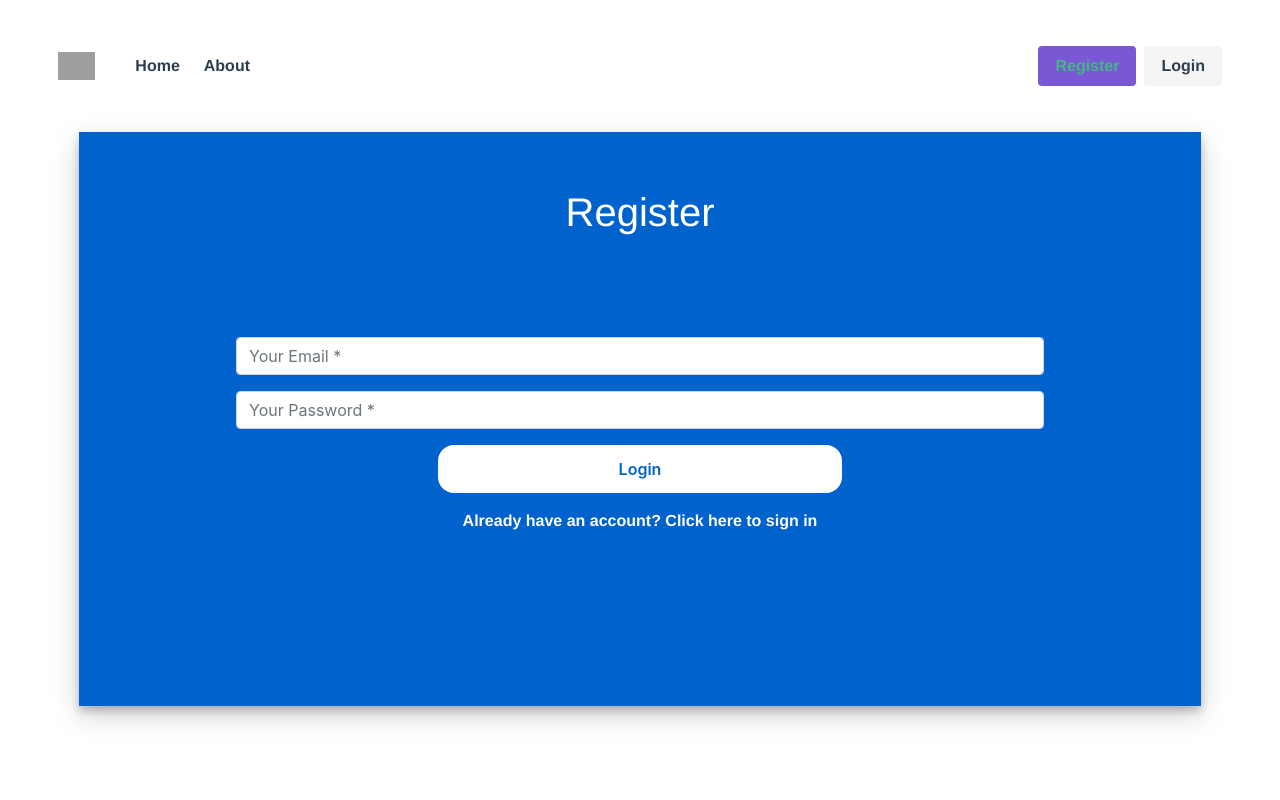
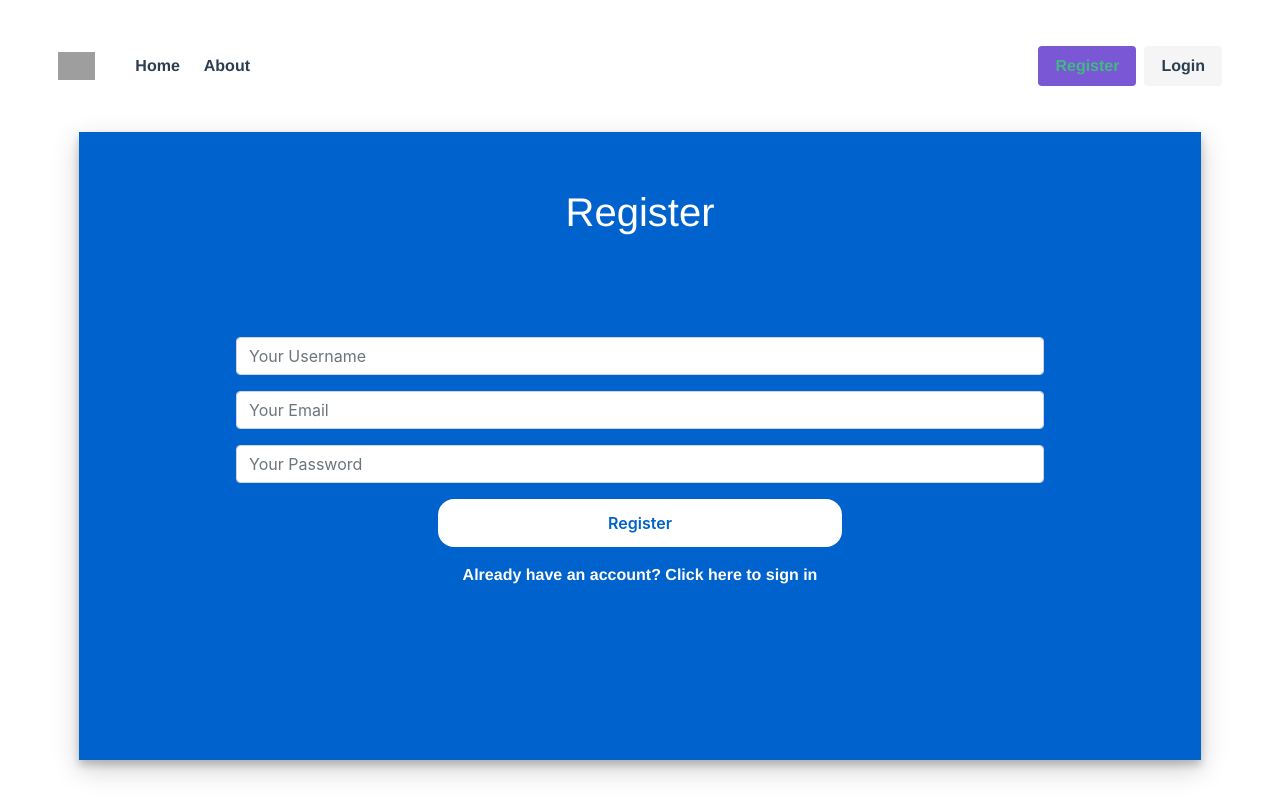
Before and after one commit to beta-fox-mcc-02/ecommerce-admin, a Vue app: page /register in a window 1280 px wide. Built offline with nearby package versions, Linux system fonts and the light colour scheme; grey boxes are pictures that could not be loaded.

Commit message:
added register and login

```diff
--- a/src/views/Home.vue
+++ b/src/views/Home.vue
@@ -18,6 +18,6 @@ export default {
 <style scoped>
 div {
   background-image: url('https://i.pinimg.com/originals/eb/09/85/eb098576a0c618c99ee86406a8815c64.png');
-  background-size: contain
+  background-size: cover
 }
 </style>
--- a/src/views/Login.vue
+++ b/src/views/Login.vue
@@ -2,12 +2,12 @@
     <div class="container login-container">
                 <div class="col-md login-form-1">
                     <h3>Login</h3>
-                    <form>
+                    <form @submit.prevent="login">
                         <div class="form-group">
-                            <input type="text" class="form-control" placeholder="Your Email *" value="" />
+                            <input v-model="email" type="text" class="form-control" placeholder="Your Email" value="" />
                         </div>
                         <div class="form-group">
-                            <input type="password" class="form-control" placeholder="Your Password *" value="" />
+                            <input v-model="password" type="password" class="form-control" placeholder="Your Password" value="" />
                         </div>
                         <div class="form-group">
                             <input type="submit" class="btnSubmit" value="Login" />
@@ -21,8 +21,36 @@
 </template>
 
 <script>
+import axios from 'axios'
+import router from '../router'
+
 export default {
-  name: 'Login'
+  name: 'Login',
+  data () {
+    return {
+      email: '',
+      password: ''
+    }
+  },
+  methods: {
+    login () {
+      axios({
+        method: 'POST',
+        url: 'http://localhost:3000/admins/login',
+        data: {
+          email: this.email,
+          password: this.password
+        }
+      })
+        .then(response => {
+          localStorage.setItem('access_token', response.data.access_token)
+          router.push('Home')
+        })
+        .catch(err => {
+          console.log(err)
+        })
+    }
+  }
 }
 </script>
 
--- a/src/views/Register.vue
+++ b/src/views/Register.vue
@@ -2,15 +2,18 @@
 <div class="container login-container">
     <div class="col-sm login-form-2">
                     <h3>Register</h3>
-                    <form>
+                    <form @submit.prevent="register">
                         <div class="form-group">
-                            <input type="text" class="form-control" placeholder="Your Email *" value="" />
+                            <input v-model="username" type="text" class="form-control" placeholder="Your Username" value="" />
                         </div>
                         <div class="form-group">
-                            <input type="password" class="form-control" placeholder="Your Password *" value="" />
+                            <input v-model="email" type="text" class="form-control" placeholder="Your Email" value="" />
                         </div>
                         <div class="form-group">
-                            <input type="submit" class="btnSubmit" value="Login" />
+                            <input v-model="password" type="password" class="form-control" placeholder="Your Password" value="" />
+                        </div>
+                        <div class="form-group">
+                            <input type="submit" class="btnSubmit" value="Register" />
                         </div>
                         <div class="form-group">
                             <a href="#" class="ForgetPwd" value="Login">Already have an account? Click here to sign in</a>
@@ -22,8 +25,37 @@
 
 <script>
 import axios from 'axios'
+import router from '../router'
+
 export default {
-  name: 'Register'
+  name: 'Register',
+  data () {
+    return {
+      username: '',
+      email: '',
+      password: ''
+    }
+  },
+  methods: {
+    register () {
+      axios({
+        method: 'POST',
+        url: 'http://localhost:3000/admins/register',
+        data: {
+          username: this.username,
+          email: this.email,
+          password: this.password
+        }
+      })
+        .then(response => {
+          router.push('Login')
+          console.log(response)
+        })
+        .catch(err => {
+          console.log(err)
+        })
+    }
+  }
 }
 </script>
 
--- /dev/null
+++ b/vue.config.js
@@ -0,0 +1,3 @@
+module.exports = {
+  lintOnSave: true
+}
```
